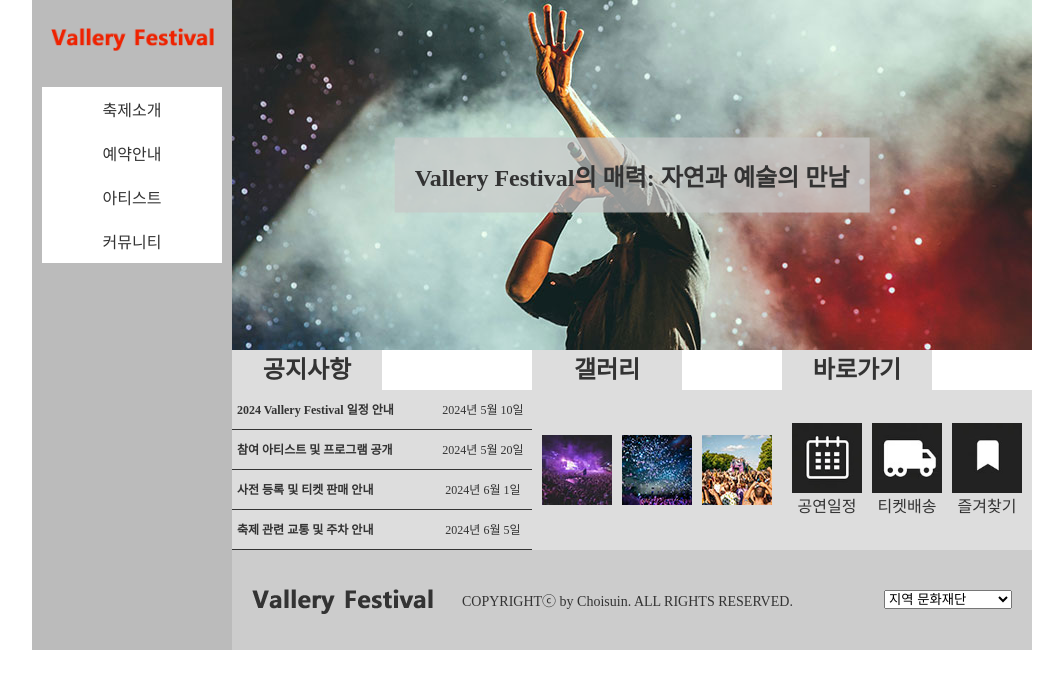
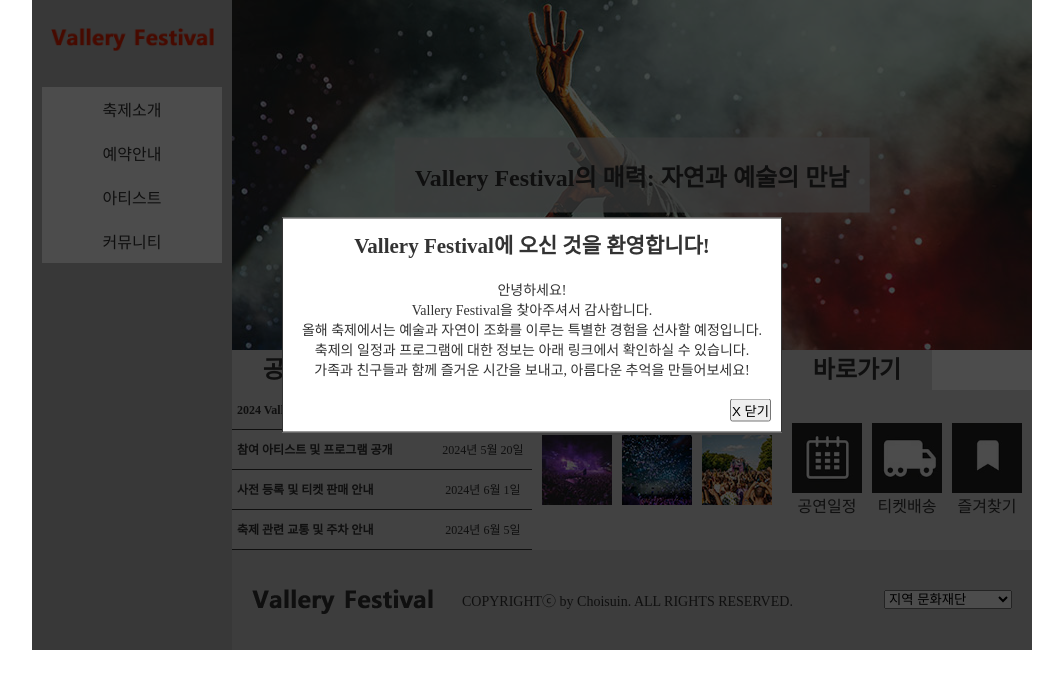
Before and after one commit to choidubu/WebDesignExamC-4, a plain HTML site: page index.html in a window 1280 px wide. Both pictures are taken after a click on the link "2024 Vallery Festival 일정 안내". Shown: the whole page, without its empty margins (108-1171 px from the left). Drawn offline with Linux system fonts and the light colour scheme.

Commit message:
C-4 제이쿼리 영역

```diff
--- a/css/style.css
+++ b/css/style.css
@@ -55,6 +55,7 @@ header h1 {
 
 nav {
     position: relative;
+    z-index: 10;
 }
 
 nav>ul>li>a {
--- a/js/script.js
+++ b/js/script.js
@@ -1,3 +1,41 @@
-$(function(){
+$(function () {
+    //메뉴
+    $("nav>ul>li").mouseenter(function () {
+        $(this).children(".sub").stop().slideDown()
+    })
 
+    $("nav>ul>li").mouseleave(function () {
+        $(".sub").stop().slideUp()
+    })
+
+    //키보드 이벤트
+    $("nav>ul>li").focusin(function () {
+        $(this).addClass("on")
+        $(this).children(".sub").stop().slideDown()
+    })
+
+    $("nav li li:last-child").focusout(function () {
+        $("nav>ul>li").removeClass("on")
+        $(".sub").stop().slideUp()
+    })
+
+    //슬라이드
+    function slide() {
+        $(".slide ul").animate({ left: "-800px" }, 1000, function () {
+            $(".slide ul").append($(".slide ul li").first())
+            $(".slide ul").css({ left: "0" })
+        })
+    }
+
+    setInterval(slide, 2000)
+
+    //팝업
+    $(".pp").click(function () {
+        $(".popup").show()
+        return false;
+    })
+
+    $(".button").click(function () {
+        $(".popup").hide()
+    })
 })
```
